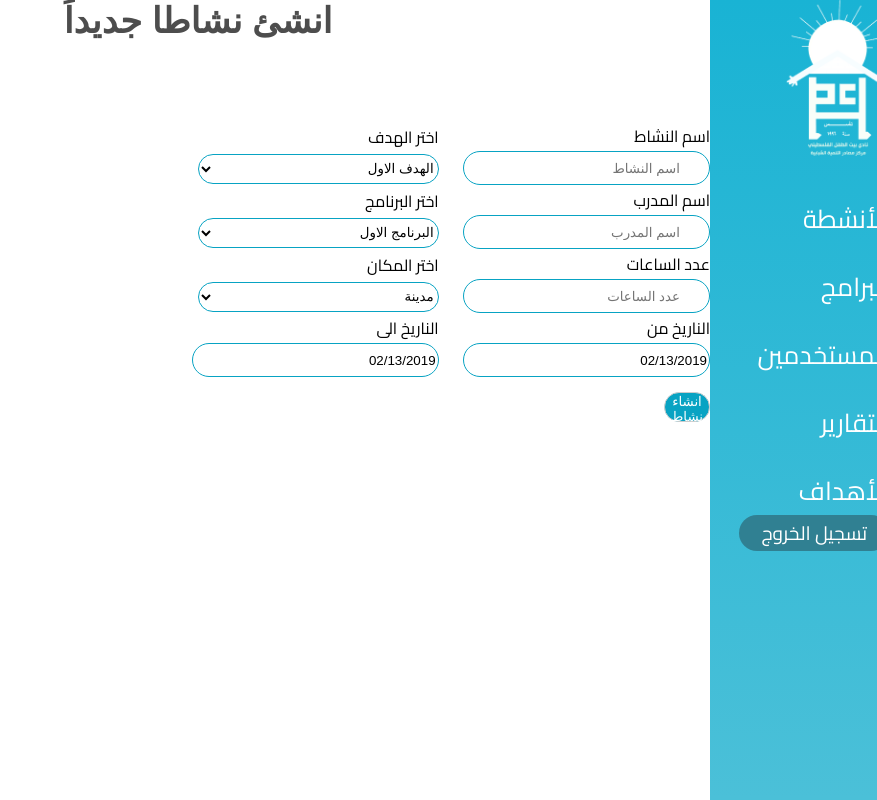
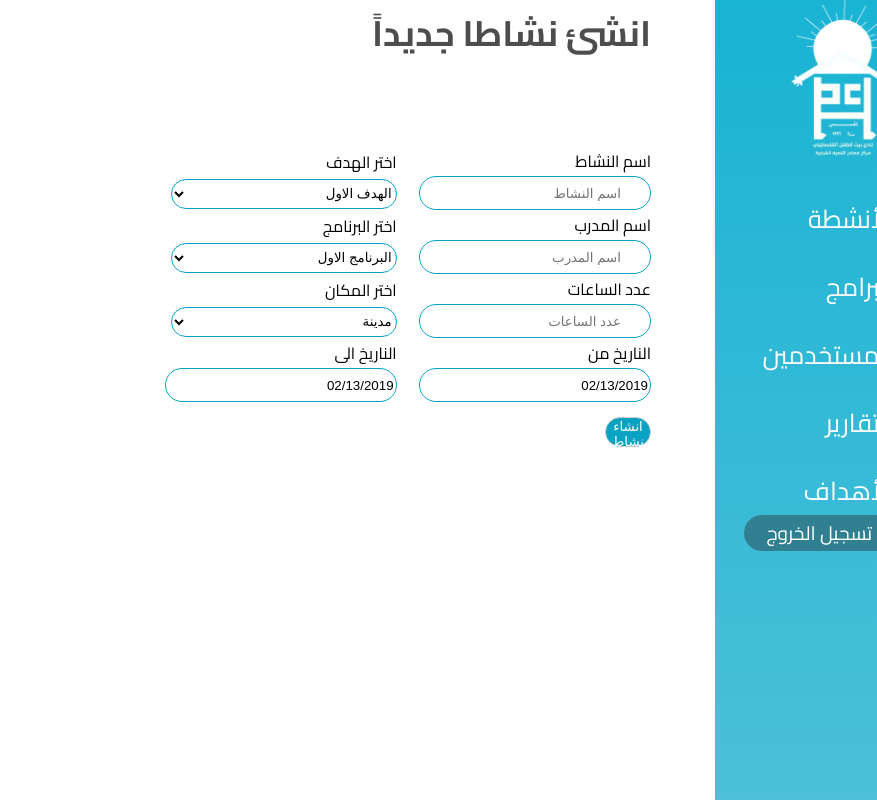
Before and after one commit to FACK1/M-E-Platform, a React (Create React App) app in the folder client/: page /CreateActivity in a window 1280 px wide. Shown: the whole page, without its empty margins (403-1280 px from the left). Built offline with nearby package versions, Linux system fonts and the light colour scheme; the HTML template or start-up script is replaced by a standard one.

Commit message:
Update update create activity page margins #35 #37

```diff
--- a/client/src/components/pages/CreateActivity/index.js
+++ b/client/src/components/pages/CreateActivity/index.js
@@ -96,6 +96,7 @@ class CreateActivity extends Component {
 
   submitAction(values) {
     axios.post('/activities', values);
+    // TODO: Handle the response and make an action depending on success state.
   }
 
   render() {
--- a/client/src/components/pages/CreateActivity/index.style.js
+++ b/client/src/components/pages/CreateActivity/index.style.js
@@ -1,13 +1,11 @@
 import styled from 'styled-components';
 
 export const Title = styled.h1`
-  font-family: 'Raleway', sans-serif;
   font-weight: 600;
   color: #4d4d4d;
   font-size: 2.2em;
-  text-align: center;
 `;
 
 export const StyledPage = styled.div`
-margin-right: 20%;
+margin-right: 25%;
 `;
```
